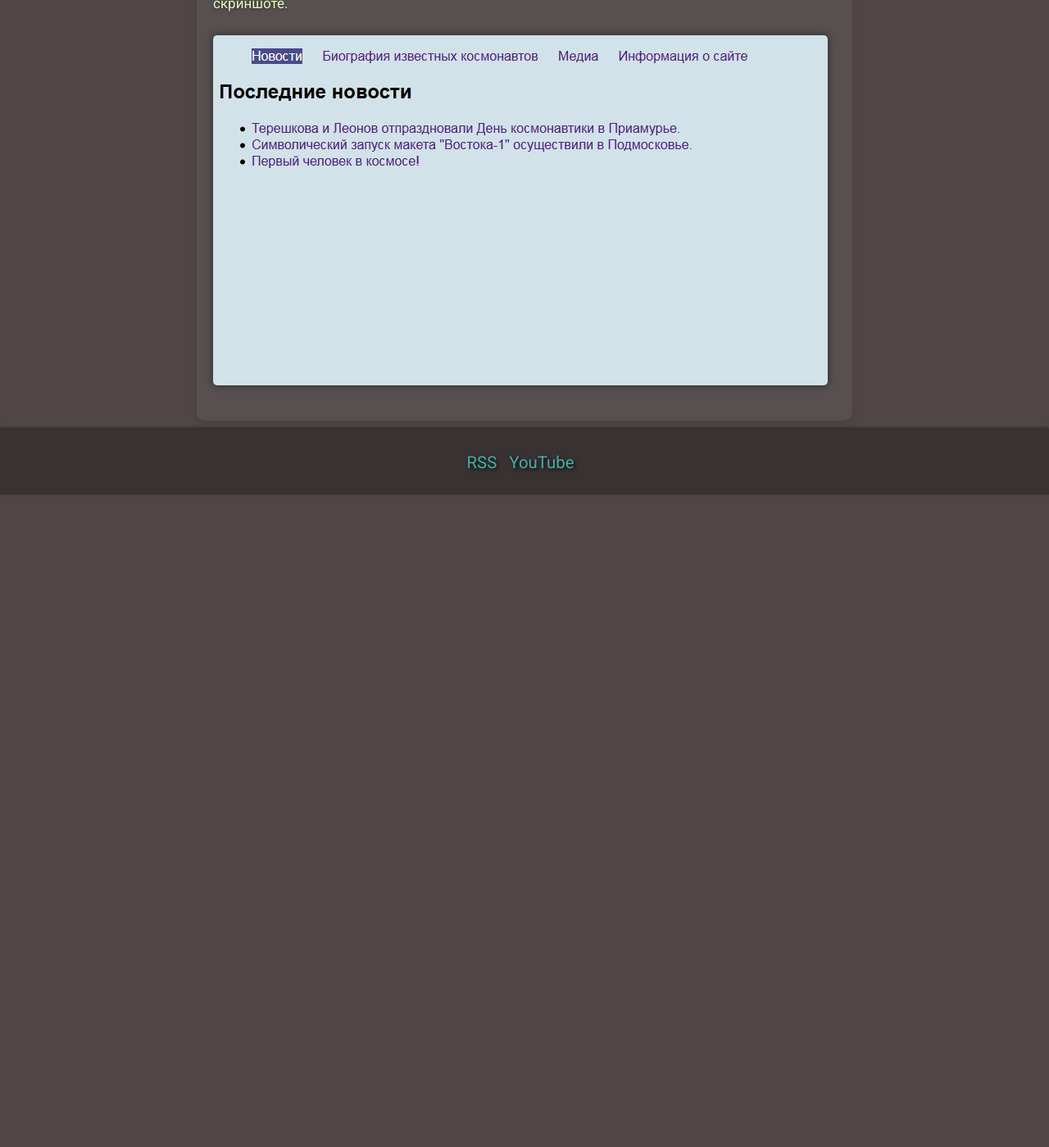
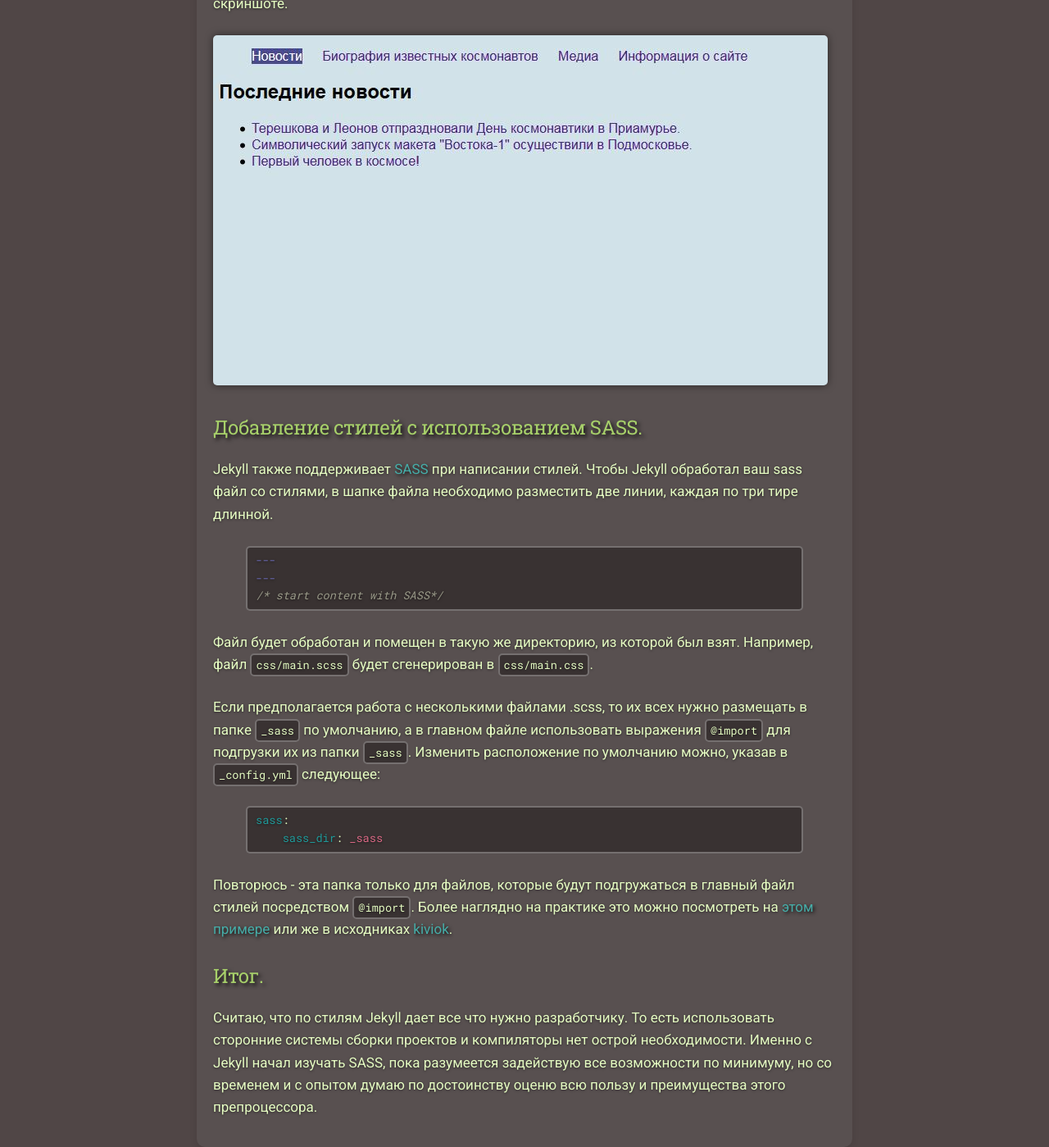
Before and after one commit to kiviok/kiviok.github.io, a Jekyll site: the page built from _posts/2016-05-13-jekyll-blog-add-css.md, in a window 1280 px wide and 1400 px high, scrolled down 2393 px. Shown: the whole window at 82% size. Built offline with Jekyll 4.4.1, drawn with Linux system fonts in a browser that asks for light colours; comment, search, counter and statistics services are not loaded; before the commit the page ends 2996 px from its top, so only the background shows below that; some of the changed text lies outside the part shown.

Commit message:
edit post

```diff
--- a/_config.yml
+++ b/_config.yml
@@ -1,7 +1,6 @@
 gems: [jekyll-paginate]
 paginate_path: /main/page:num
 paginate: 5
-
 sass:
   style: compressed
 
--- a/_posts/2016-05-13-jekyll-blog-add-css.md
+++ b/_posts/2016-05-13-jekyll-blog-add-css.md
@@ -14,9 +14,9 @@ comments: true
 2. При необходимости по прошлой статье исходники как обычно [4-includes-nav](https://github.com/kiviok/jekyllcosmo/tree/master/4-includes-nav).
 3. А также все что будет в этой статье содержится в [5-add-css](https://github.com/kiviok/jekyllcosmo/tree/master/5-add-css).
 
-##### Добавление стиля без использования SASS.
+##### Добавление стилей без использования SASS.
 
-Если не использовать никаких CSS препроцессоров, то добавление стилей на сайт задача почти тривиальная. Помещаем файл стилей в проект - можно создать файл как в корне проекта так и в своей папке. Например, добавлю `css/main.css`, там опишем несколько простых селекторов.
+Если не использовать никаких CSS препроцессоров, то добавление стилей на сайт задача почти тривиальная. Помещаем файл стилей в проект - можно создать файл как в корне проекта, так и в своей папке. Например, добавлю `css/main.css`, там опишем несколько простых селекторов.
 {% highlight css %}
 body {
   background-color: rgb(209, 227, 233);
@@ -80,3 +80,26 @@ a {
 В результате должен обновиться внешний вид сайта. Выглядеть все будет как на следующем скриншоте.
 
 ![add-css-result](/img/5-add-css.jpg)
+
+##### Добавление стилей с использованием SASS.
+
+Jekyll также поддерживает [SASS](http://sass-lang.com/) при написании стилей. Чтобы Jekyll обработал ваш sass файл со стилями, в шапке файла необходимо разместить две линии, каждая по три тире длинной.
+{% highlight css %}
+---
+---
+/* start content with SASS*/
+{% endhighlight %}
+
+Файл будет обработан и помещен в такую же директорию, из которой был взят. Например, файл `css/main.scss` будет сгенерирован в `css/main.css`.
+
+Если предполагается работа с несколькими файлами .scss, то их всех нужно размещать в папке `_sass` по умолчанию, а в главном файле использовать выражения `@import` для подгрузки их из папки `_sass`. Изменить расположение по умолчанию можно, указав в `_config.yml` следующее:
+{% highlight yaml %}
+sass:
+    sass_dir: _sass
+{% endhighlight %}
+
+Повторюсь - эта папка только для файлов, которые будут подгружаться в главный файл стилей посредством `@import`. Более наглядно на практике это можно посмотреть на [этом примере](https://github.com/jekyll/jekyll-sass-converter/tree/master/example) или же в исходниках [kiviok](https://github.com/kiviok/kiviok.github.io).
+
+##### Итог.
+
+Считаю, что по стилям Jekyll дает все что нужно разработчику. То есть использовать сторонние системы сборки проектов и компиляторы нет острой необходимости. Именно с Jekyll начал изучать SASS, пока разумеется задействую все возможности по минимуму, но со временем и с опытом думаю по достоинству оценю всю пользу и преимущества этого препроцессора.
```
Also changed, not shown: other parts of _posts/2016-05-13-jekyll-blog-add-css.md (+1 -1 lines).
